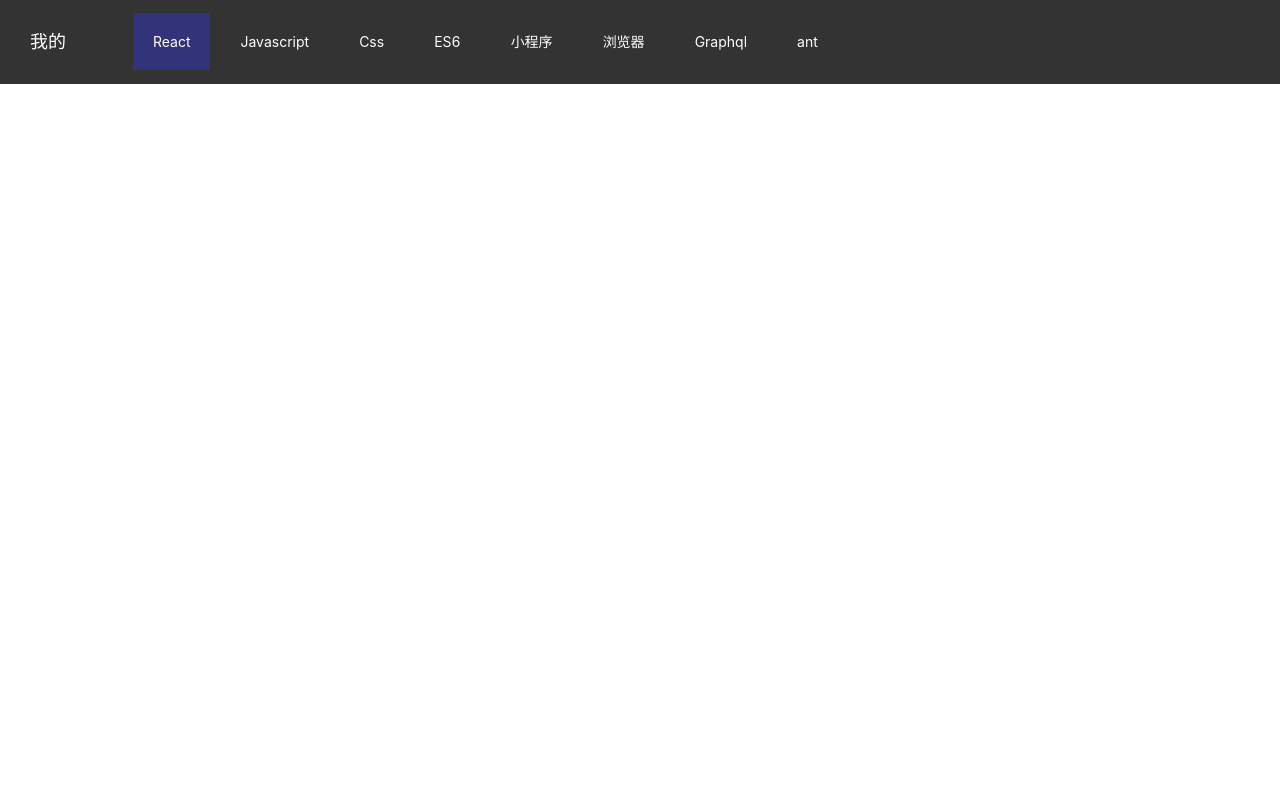
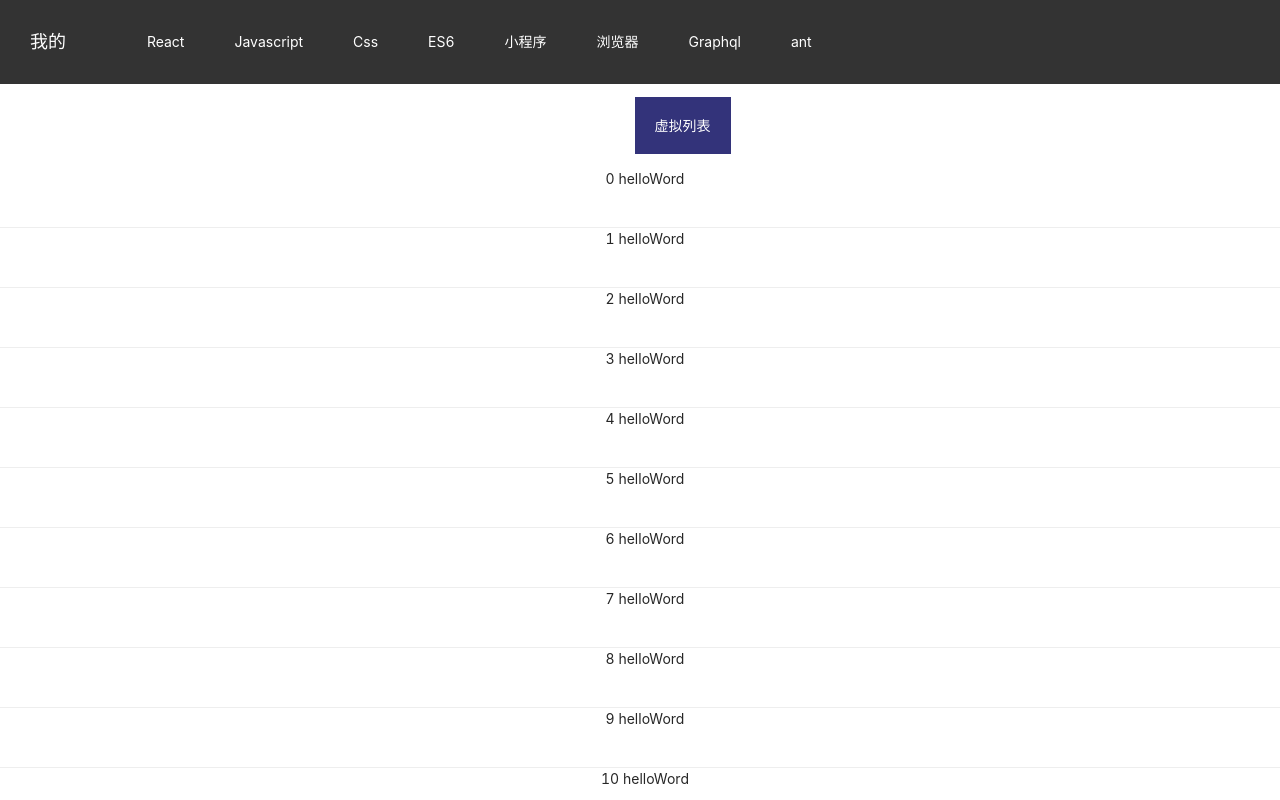
Before and after one commit to bujiangjiuzhang/ReactProgram, a React app: page /vitialList in a window 1280 px wide. Shown: the top 800 px of the page. Built offline with nearby package versions, Linux system fonts and the light colour scheme.

Commit message:
添加虚拟列表

```diff
--- a/src/App.js
+++ b/src/App.js
@@ -3,6 +3,7 @@ import { Route, Switch } from "react-router-dom";
 import Home from './pages/Home/index'
 import Heard from './pages/Heard/index'
 import Hook from './pages/Hook/index'
+import VitialList from './pages/VitialList/index'
 import './App.less';
 
 class App extends Component {
@@ -14,6 +15,7 @@ class App extends Component {
         <Switch>
           <Route path="/home" component={Home} />
           <Route path="/hook" component={Hook} />
+          <Route path="/vitialList" component={VitialList} />
         </Switch>
     </div >
   );
--- a/src/pages/Heard/index.js
+++ b/src/pages/Heard/index.js
@@ -17,21 +17,23 @@ const list = [
   "Echarts",
   "Bizcharts",
   "React Hooks",
+  '虚拟列表'
 ];
 
 const url = [
   "/home",
   "/javascript",
-  "css",
-  "es6",
-  "miniProgram",
-  "browser",
-  "graphql",
-  "antDesign",
-  "json",
-  "echarts",
-  "bizcharts",
-  "/hook"
+  "/css",
+  "/es6",
+  "/miniProgram",
+  "/browser",
+  "/graphql",
+  "/antDesign",
+  "/json",
+  "/echarts",
+  "/bizcharts",
+  "/hook",
+  "/vitialList"
 ];
 
 
@@ -39,8 +41,10 @@ const url = [
 class Heard extends Component {
   constructor(props) {
     super(props);
+    const { history:{location:{pathname}}}=this.props;
+    const currentIndex=url.indexOf(pathname)
     this.state = {
-      current: 0,
+      current: currentIndex,
       indexClick: null,
       showMenu: false
     };
@@ -54,7 +58,6 @@ class Heard extends Component {
 
   handleClick = index => {
     const { history } = this.props;
-    console.log(history,this.props)
     if (history) {
       history.push(url[index]);
       this.setState({
--- a/src/pages/Home/index.js
+++ b/src/pages/Home/index.js
@@ -4,7 +4,6 @@ import './index.less';
 class Home extends Component {
   constructor(props) {
     super(props)
-    console.log(props)
   }
   render() {
     return (
--- /dev/null
+++ b/src/pages/VitialList/index.js
@@ -0,0 +1,148 @@
+import React, { Component } from "react";
+import Item from './item'
+import "./index.less";
+
+ // 固定高
+ const height=60;
+ const bufferSize=5;
+
+// 虚拟列表的实现
+ class VitialList extends Component {
+  constructor (props) {
+    super(props)
+
+    this.state = {
+      startOffset: 0,
+      endOffset: 0,
+      visibleData: []
+    }
+
+    this.data = new Array(10000).fill('helloWord')
+
+    this.startIndex = 0
+    this.endIndex = 0
+    this.scrollTop = 0
+
+    this.doc = null
+
+    // 缓存已渲染元素的位置信息
+    this.cache = []
+    // 缓存锚点元素的位置信息
+    this.anchorItem = {
+      index: 0, // 锚点元素的索引值
+      top: 0, // 锚点元素的顶部距离第一个元素的顶部的偏移量(即 startOffset)
+      bottom: 0 // 锚点元素的底部距离第一个元素的顶部的偏移量
+    }
+
+    this.handleScroll = this.handleScroll.bind(this)
+    this.cachePosition = this.cachePosition.bind(this)
+  }
+
+  cachePosition (node, index) {
+    // 返回元素的大小及其相对于视口的位置
+    const rect = node.getBoundingClientRect()
+    const top = rect.top + window.pageYOffset
+
+    this.cache.push({
+      index,
+      top,
+      bottom: top + height // 固定高度
+      // bottom: top + rect.height  非固定高度
+
+    })
+  }
+
+  // 滚动事件处理函数
+  handleScroll (e) {
+    if (!this.doc) {
+      // 兼容 iOS Safari/Webview
+      this.doc = window.document.body.scrollTop ? window.document.body : window.document.documentElement
+    }
+
+    const scrollTop = this.doc.scrollTop
+    if (scrollTop > this.scrollTop) {
+      if (scrollTop > this.anchorItem.bottom) {
+        this.updateBoundaryIndex(scrollTop)
+        this.updateVisibleData()
+      }
+    } else if (scrollTop < this.scrollTop) {
+      if (scrollTop < this.anchorItem.top) {
+        this.updateBoundaryIndex(scrollTop)
+        this.updateVisibleData()
+      }
+    }
+
+    this.scrollTop = scrollTop
+  }
+
+  // 计算 startIndex 和 endIndex
+  updateBoundaryIndex (scrollTop) {
+    scrollTop = scrollTop || 0
+    // 用户正常滚动下，根据 scrollTop 找到新的锚点元素位置
+    const anchorItem = this.cache.find(item => item.bottom >= scrollTop)
+
+    if (!anchorItem) {
+      // 滚的太快，找不到锚点元素，这个暂不处理
+      return
+    }
+
+    this.anchorItem = {
+      ...anchorItem
+    }
+
+    this.startIndex = this.anchorItem.index
+    this.endIndex = this.startIndex + this.visibleCount
+  }
+
+  updateVisibleData () {
+    const visibleData = this.data.slice(this.startIndex, this.endIndex)
+
+    this.setState({
+      startOffset: this.anchorItem.top,
+      endOffset: (this.data.length - this.endIndex) * height,
+      visibleData
+    })
+  }
+
+  componentDidMount () {
+    // 计算可渲染的元素个数
+    this.visibleCount = Math.ceil(window.innerHeight / height) + bufferSize
+    this.endIndex = this.startIndex + this.visibleCount
+    this.updateVisibleData()
+
+    window.addEventListener('scroll', this.handleScroll, false)
+  }
+
+  render () {
+    const { startOffset, endOffset, visibleData } = this.state
+
+    return (
+      <div className='wrapper'>
+        <div style={{ paddingTop: `${startOffset}px`, paddingBottom: `${endOffset}px` }}>
+          {
+            visibleData.map((item, index) => {
+              return (
+                <Item
+                  cachePosition={this.cachePosition}
+                  key={this.startIndex + index}
+                  index={this.startIndex + index}
+                  item={item}
+                />
+              )
+            })
+          }
+          {/* 未做优化直接渲染很慢 */}
+          {/* {
+            this.data.map((item, index) => {
+              return (
+              <div key={index}>{index}----{item}</div>
+              )
+            })
+          } */}
+        </div>
+      </div>
+    )
+  }
+}
+
+export default VitialList;
--- /dev/null
+++ b/src/pages/VitialList/index.less
@@ -0,0 +1,17 @@
+.homeContainer {
+    text-align: center;
+    margin-top: 30px;
+}
+
+.wrapper {
+    text-align: center;
+}
+
+html, body {
+    height: 100%;
+  }
+
+  .list-item {
+    border-bottom: 1px solid #eee;
+    padding-left: 10px;
+  }
--- /dev/null
+++ b/src/pages/VitialList/item.js
@@ -0,0 +1,19 @@
+import React, { Component } from 'react'
+
+export default class Item extends Component {
+  componentDidMount () {
+    /* eslint-disable-next-line */
+    this.props.cachePosition(this.node, this.props.index)
+  }
+
+  render () {
+    /* eslint-disable-next-line */
+    const {index, item} = this.props
+
+    return (
+      <div className='list-item' style={{ height: '60px' }} ref={node => { this.node = node }}>
+        <p>{index} {item}</p>
+      </div>
+    )
+  }
+}
```
Also changed, not shown: src/App.less (line endings or trailing spaces), 1 other file (tests, documents, lock files or other folders).
